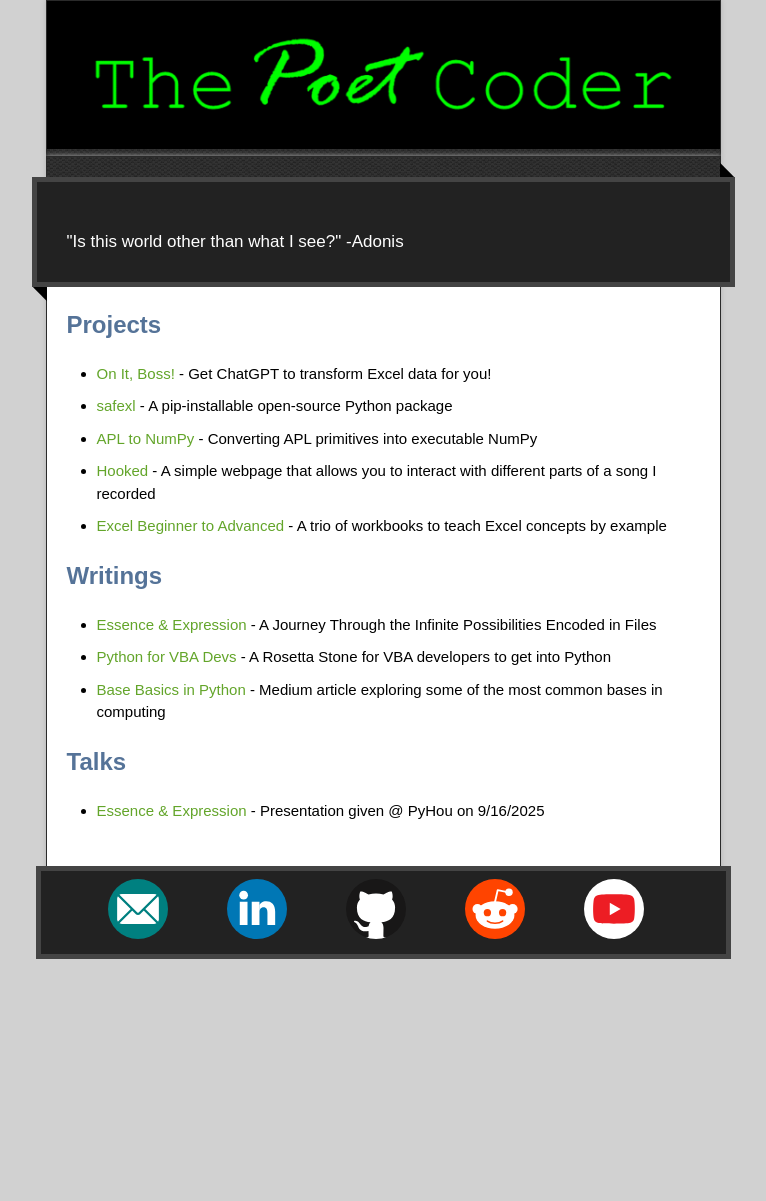
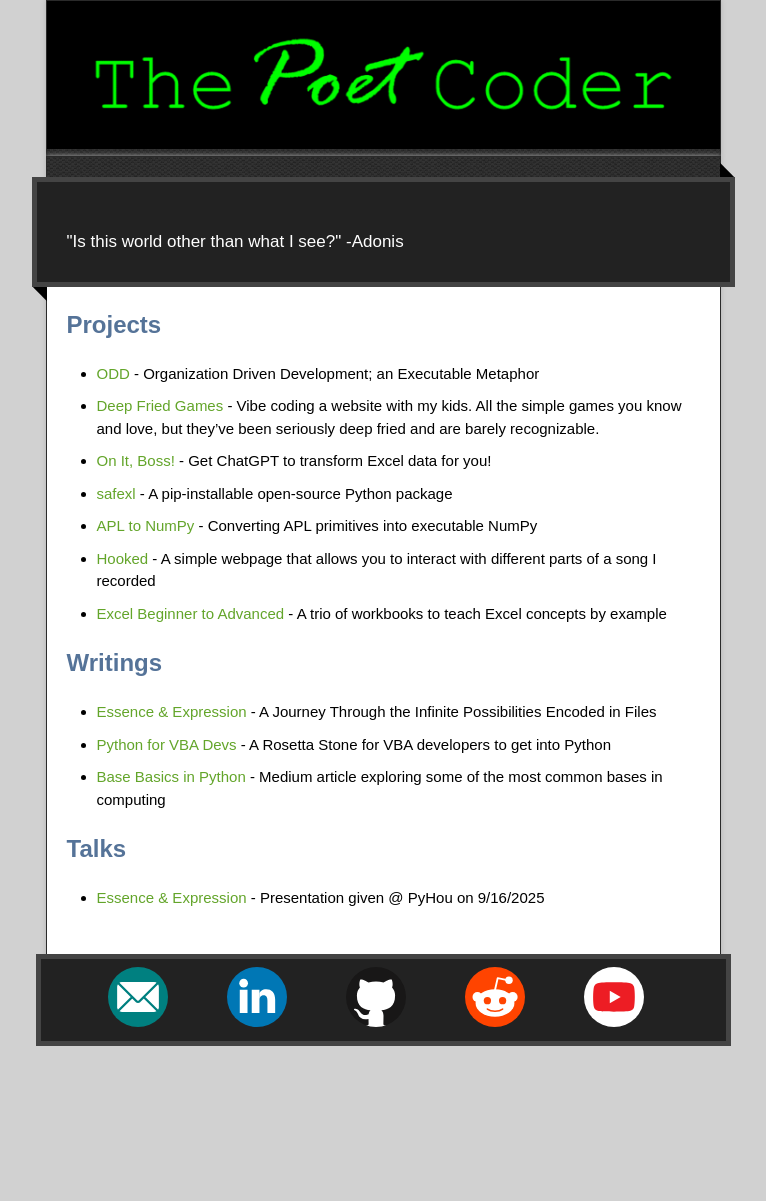
Before and after one commit to ThePoetCoder/thepoetcoder.github.io, a Jekyll site: the page built from index.md, in a window 1280 px wide. Shown: the whole page, without its empty margins (257-1023 px from the left). Built offline with Jekyll 4.4.1, drawn with Linux system fonts in a browser that asks for light colours; before the commit the page ends 1114 px from its top, so only the background shows below that.

Commit message:
Update index.md

```diff
--- a/index.md
+++ b/index.md
@@ -4,6 +4,8 @@ title: The Poet Coder
 ---
 
 ## Projects
+* [ODD](https://github.com/ThePoetCoder/ODD) - Organization Driven Development; an Executable Metaphor
+* [Deep Fried Games](https://www.deepfriedgames.net/) - Vibe coding a website with my kids. All the simple games you know and love, but they've been seriously deep fried and are barely recognizable.
 * [On It, Boss!](https://github.com/ThePoetCoder/On-It-Boss) - Get ChatGPT to transform Excel data for you!
 * [safexl](https://github.com/ThePoetCoder/safexl) - A pip-installable open-source Python package
 * [APL to NumPy](https://github.com/ThePoetCoder/APL-to-NumPy/blob/main/APL%20to%20NumPy.ipynb) - Converting APL primitives into executable NumPy
```
